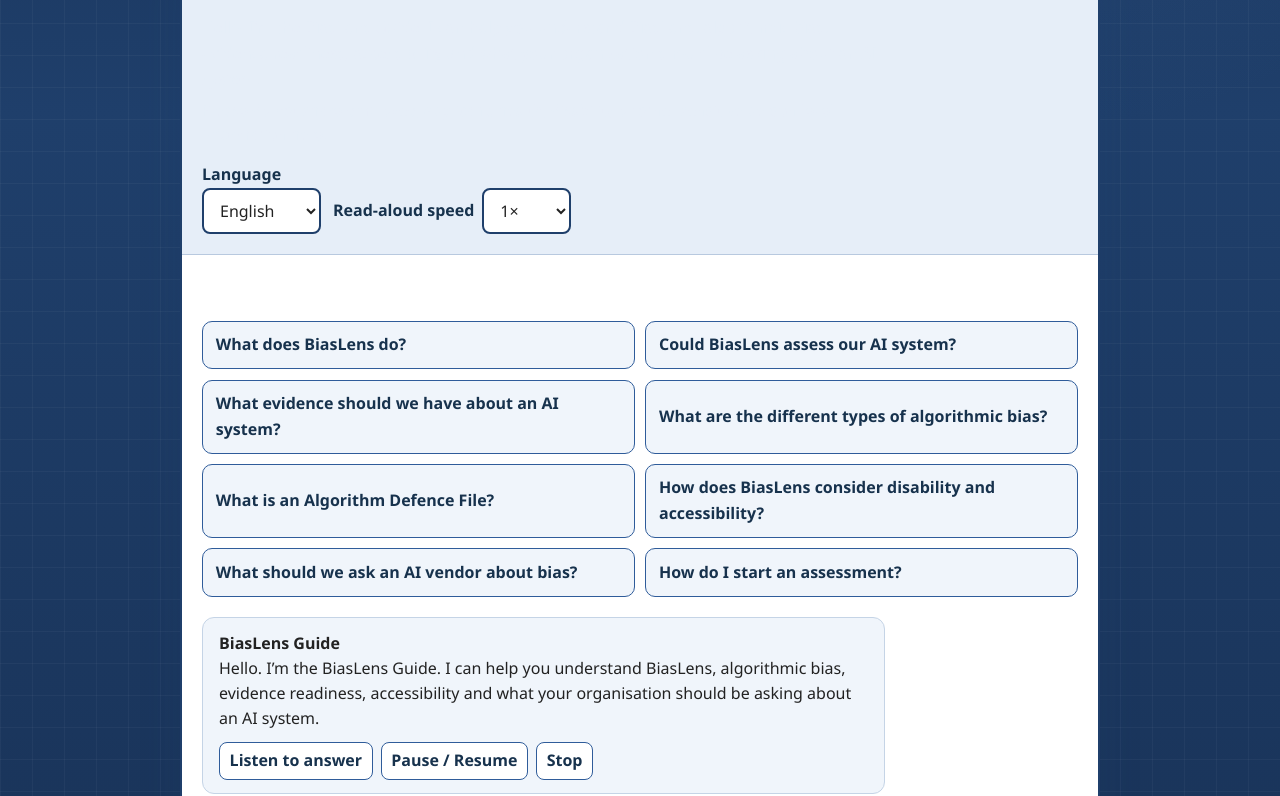
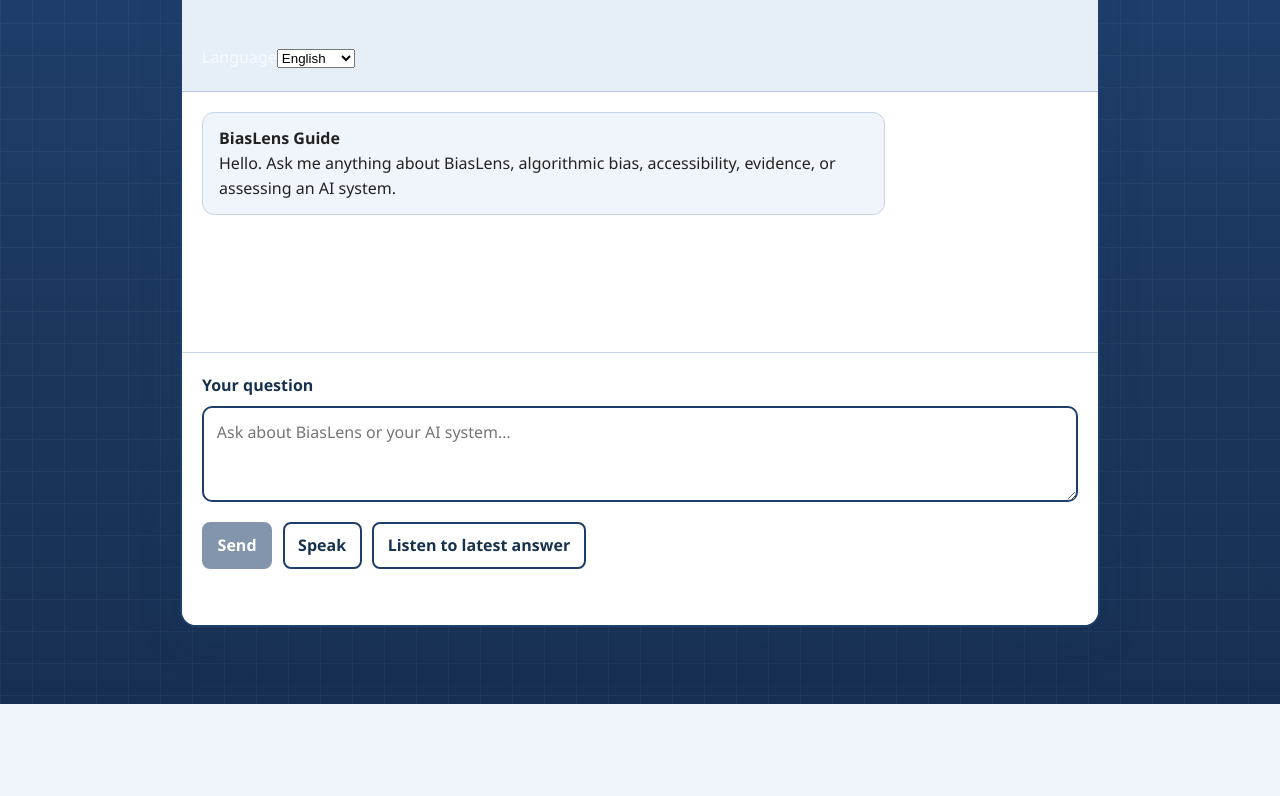
Before and after one commit to laggiesfl/BiasLens-Full-Platform, a Next.js app: page /guide in a window 1280 px wide. Shown: the part 553-1349 px from the top of the page. After the commit the page ends 1257 px from the top, so only its background shows below. Built offline with nearby package versions, Linux system fonts and the light colour scheme.

Commit message:
refactor: simplify BiasLens Guide into normal chatbot

```diff
--- a/src/components/guide/BiasLensGuide.tsx
+++ b/src/components/guide/BiasLensGuide.tsx
@@ -1,12 +1,7 @@
 "use client";
 
 import { FormEvent, useMemo, useRef, useState } from "react";
-import {
-  GUIDE_LANGUAGES,
-  STARTER_QUESTIONS,
-  getGuideLanguage,
-  type GuideLanguage,
-} from "@/lib/guide/languages";
+import { GUIDE_LANGUAGES, getGuideLanguage, type GuideLanguage } from "@/lib/guide/languages";
 import styles from "./BiasLensGuide.module.css";
 
 type ChatMessage = {
@@ -47,7 +42,7 @@
     {
       id: "welcome",
       role: "assistant",
-      content: getGuideLanguage("en").welcome,
+      content: "Hello. Ask me anything about BiasLens, algorithmic bias, accessibility, evidence, or assessing an AI system.",
       language: "en",
     },
   ]);
@@ -56,17 +51,13 @@
   const [status, setStatus] = useState("");
   const [error, setError] = useState("");
   const [isRecording, setIsRecording] = useState(false);
-  const [transcriptPending, setTranscriptPending] = useState(false);
-  const [speechRate, setSpeechRate] = useState("1");
   const recognitionRef = useRef<SpeechRecognitionLike | null>(null);
+
+  const latestAssistantMessage = [...messages].reverse().find((message) => message.role === "assistant");
 
   function changeLanguage(nextLanguage: GuideLanguage) {
     setLanguage(nextLanguage);
-    const next = getGuideLanguage(nextLanguage);
-    if (messages.length === 1 && messages[0].id === "welcome") {
-      setMessages([{ id: "welcome", role: "assistant", content: next.welcome, language: nextLanguage }]);
-    }
-    setStatus(`Language: ${next.label}`);
+    setStatus(`Language changed to ${getGuideLanguage(nextLanguage).label}.`);
     setError("");
   }
 
@@ -84,10 +75,9 @@
 
     setMessages(nextMessages);
     setDraft("");
-    setTranscriptPending(false);
     setBusy(true);
     setError("");
-    setStatus("BiasLens Guide is preparing an answer.");
+    setStatus("BiasLens Guide is answering.");
 
     try {
       const response = await fetch("/api/guide", {
@@ -133,7 +123,6 @@
 
   function startRecognition() {
     setError("");
-    setTranscriptPending(false);
 
     if (typeof window === "undefined") return;
     const Recognition = window.SpeechRecognition || window.webkitSpeechRecognition;
@@ -151,19 +140,16 @@
         const transcript = event.results[0]?.[0]?.transcript?.trim() || "";
         if (transcript) {
           setDraft(transcript);
-          setTranscriptPending(true);
-          setStatus("Voice transcription is ready. Please review it before sending.");
+          setStatus("Voice input added to the question box. Review it, then press Send.");
         }
       };
       recognition.onerror = () => {
-        setError("I could not confidently understand that. You can try speaking again or type your question instead.");
+        setError("I could not understand that clearly. Try speaking again or type your question.");
       };
-      recognition.onend = () => {
-        setIsRecording(false);
-      };
+      recognition.onend = () => setIsRecording(false);
       recognitionRef.current = recognition;
       setIsRecording(true);
-      setStatus("Listening. Speak your question, then review the transcript before sending.");
+      setStatus("Listening…");
       recognition.start();
     } catch {
       setIsRecording(false);
@@ -177,52 +163,35 @@
     setStatus("Voice input stopped.");
   }
 
-  function speak(text: string, messageLanguage: GuideLanguage) {
+  function listenToLatestAnswer() {
+    if (!latestAssistantMessage) return;
     if (typeof window === "undefined" || !("speechSynthesis" in window)) {
-      setError("Read-aloud is not available in this browser. The full answer remains available as text.");
+      setError("Read-aloud is not available in this browser. The answer remains available as text.");
       return;
     }
 
     window.speechSynthesis.cancel();
-    const utterance = new SpeechSynthesisUtterance(text);
-    const config = getGuideLanguage(messageLanguage);
+    const utterance = new SpeechSynthesisUtterance(latestAssistantMessage.content);
+    const config = getGuideLanguage(latestAssistantMessage.language);
     utterance.lang = config.locale;
-    utterance.rate = Number(speechRate);
     const prefix = config.locale.split("-")[0].toLowerCase();
     const voice = window.speechSynthesis
       .getVoices()
       .find((candidate) => candidate.lang.toLowerCase().startsWith(prefix));
     if (voice) utterance.voice = voice;
-    utterance.onstart = () => setStatus("Reading answer aloud.");
+    utterance.onstart = () => setStatus("Reading the latest answer aloud.");
     utterance.onend = () => setStatus("Read-aloud finished.");
     window.speechSynthesis.speak(utterance);
-  }
-
-  function pauseOrResume() {
-    if (typeof window === "undefined" || !("speechSynthesis" in window)) return;
-    if (window.speechSynthesis.paused) {
-      window.speechSynthesis.resume();
-      setStatus("Read-aloud resumed.");
-    } else if (window.speechSynthesis.speaking) {
-      window.speechSynthesis.pause();
-      setStatus("Read-aloud paused.");
-    }
-  }
-
-  function stopSpeaking() {
-    if (typeof window === "undefined" || !("speechSynthesis" in window)) return;
-    window.speechSynthesis.cancel();
-    setStatus("Read-aloud stopped.");
   }
 
   return (
     <section className={styles.guide} aria-labelledby="biaslens-guide-title">
       <div className={styles.header}>
+        <div>
           <h1 id="biaslens-guide-title">BiasLens Guide</h1>
-        <p>{languageConfig.welcome}</p>
-        <p className={styles.privacy}>{languageConfig.privacyNote}</p>
-        <div className={styles.languageRow}>
-          <div>
+          <p className={styles.privacy}>Please do not share sensitive person-level information.</p>
+        </div>
+        <div className={styles.languageControl}>
           <label htmlFor="guide-language">Language</label>
           <select
             id="guide-language"
@@ -236,34 +205,6 @@
             ))}
           </select>
         </div>
-          <div className={styles.rateControl}>
-            <label htmlFor="speech-rate">Read-aloud speed</label>
-            <select id="speech-rate" value={speechRate} onChange={(event) => setSpeechRate(event.target.value)}>
-              <option value="0.75">0.75×</option>
-              <option value="1">1×</option>
-              <option value="1.25">1.25×</option>
-              <option value="1.5">1.5×</option>
-            </select>
-          </div>
-        </div>
-      </div>
-
-      <div className={styles.starters}>
-        <h2>Start with a question</h2>
-        <div className={styles.starterGrid}>
-          {STARTER_QUESTIONS[language].map((question) => (
-            <button
-              key={question}
-              type="button"
-              className={styles.starterButton}
-              disabled={busy}
-              lang={languageConfig.locale}
-              onClick={() => void sendMessage(question)}
-            >
-              {question}
-            </button>
-          ))}
-        </div>
       </div>
 
       <div className={styles.messages} aria-label="BiasLens Guide conversation" aria-live="off">
@@ -275,21 +216,9 @@
           >
             <strong>{message.role === "user" ? "You" : "BiasLens Guide"}</strong>
             <div>{message.content}</div>
-            {message.role === "assistant" && (
-              <div className={styles.messageActions}>
-                <button type="button" className={styles.smallButton} onClick={() => speak(message.content, message.language)}>
-                  {languageConfig.listen}
-                </button>
-                <button type="button" className={styles.smallButton} onClick={pauseOrResume}>
-                  Pause / Resume
-                </button>
-                <button type="button" className={styles.smallButton} onClick={stopSpeaking}>
-                  {languageConfig.stop}
-                </button>
-              </div>
-            )}
           </article>
         ))}
+        {busy && <p className={styles.thinking}>BiasLens Guide is typing…</p>}
       </div>
 
       <form className={styles.composer} onSubmit={submit}>
@@ -300,51 +229,25 @@
           maxLength={4000}
           lang={languageConfig.locale}
           placeholder={languageConfig.placeholder}
-          onChange={(event) => {
-            setDraft(event.target.value);
-            if (transcriptPending) setTranscriptPending(false);
-          }}
+          onChange={(event) => setDraft(event.target.value)}
         />
 
-        {transcriptPending && (
-          <div className={styles.transcriptBox}>
-            <strong>I heard:</strong>
-            <p lang={languageConfig.locale}>{draft}</p>
         <div className={styles.controls}>
-              <button type="button" className={styles.button} disabled={!draft.trim() || busy} onClick={() => void sendMessage(draft)}>
-                {languageConfig.send}
-              </button>
-              <button type="button" className={styles.secondaryButton} onClick={startRecognition}>
-                Try again
-              </button>
-              <button
-                type="button"
-                className={styles.secondaryButton}
-                onClick={() => {
-                  setTranscriptPending(false);
-                  setDraft("");
-                  setStatus("Voice transcription cancelled.");
-                }}
-              >
-                Cancel
-              </button>
-            </div>
-          </div>
-        )}
-
-        <div className={styles.controls}>
-          <button type="submit" className={styles.button} disabled={!draft.trim() || busy || transcriptPending}>
+          <button type="submit" className={styles.button} disabled={!draft.trim() || busy}>
             {busy ? "Sending…" : languageConfig.send}
           </button>
           {!isRecording ? (
             <button type="button" className={styles.secondaryButton} onClick={startRecognition}>
-              {languageConfig.speak}
+              {languageConfig.speak || "Speak"}
             </button>
           ) : (
             <button type="button" className={styles.secondaryButton} onClick={stopRecognition}>
               Stop recording
             </button>
           )}
+          <button type="button" className={styles.secondaryButton} onClick={listenToLatestAnswer}>
+            Listen to latest answer
+          </button>
         </div>
 
         <p className={styles.status} role="status" aria-live="polite" aria-atomic="true">
```
Lines whose indentation alone changed are shown as unchanged.
